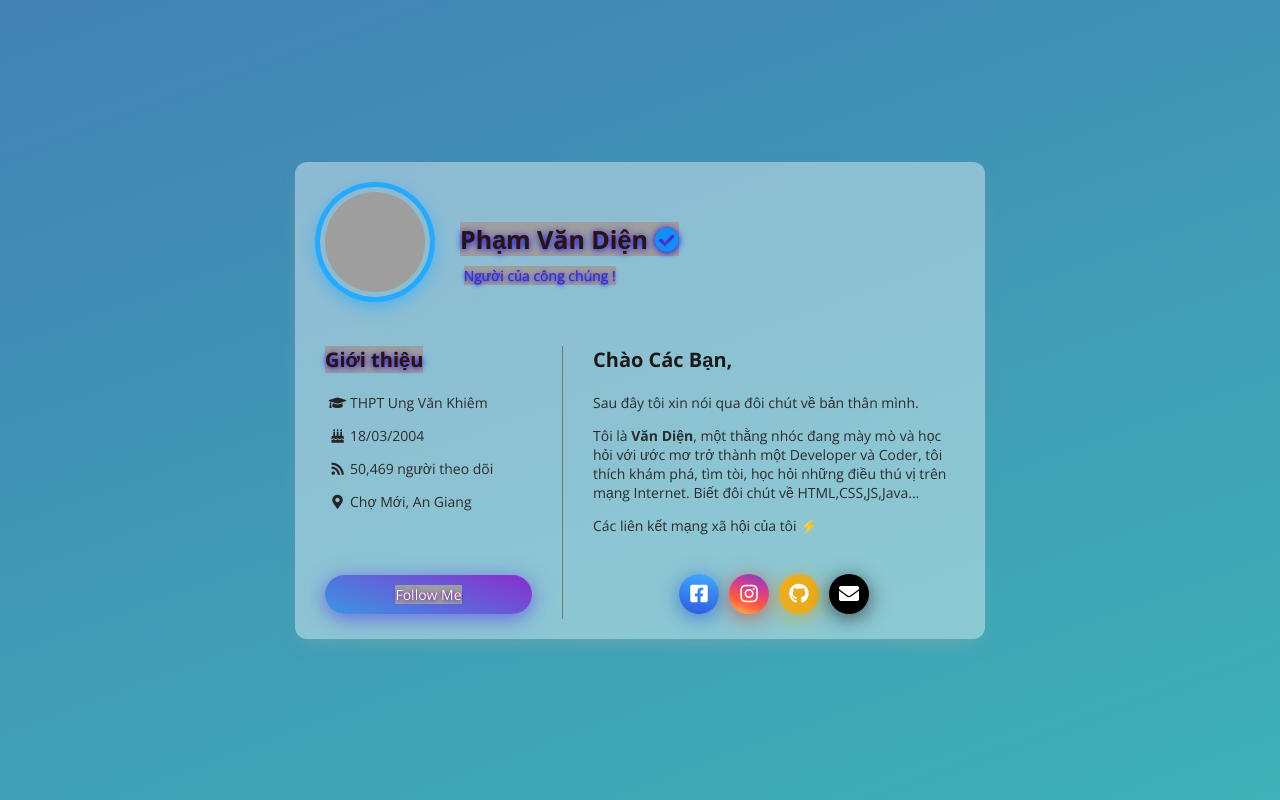
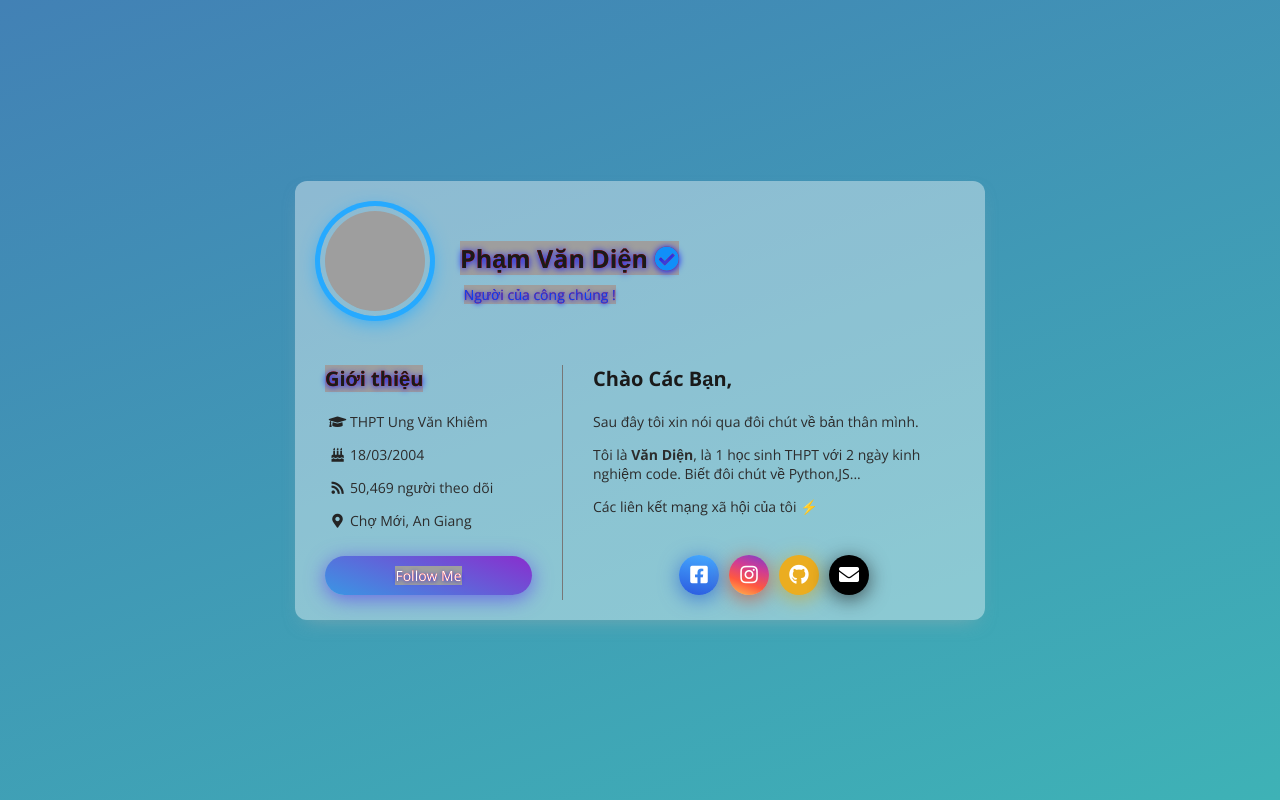
Before and after one commit to khuongkia/D-Jukie.github.io, a plain HTML site: page index.html in a window 1280 px wide. Drawn offline with nearby package versions, Linux system fonts and the light colour scheme; grey boxes are pictures that could not be loaded; some icons are missing.

Commit message:
Update index.html

```diff
--- a/index.html
+++ b/index.html
@@ -69,7 +69,7 @@ var message="NoRightClicking"; function defeatIE() {if (document.all) {(message)
                     <div class='description'>
                         <h3>Chào Các Bạn,</h3>
                         <p>Sau đây tôi xin nói qua đôi chút về bản thân mình.</p>
-                        <p>Tôi là <b>Văn Diện</b>, một thằng nhóc đang mày mò và học hỏi với ước mơ trở thành một Developer và Coder, tôi thích khám phá, tìm tòi, học hỏi những điều thú vị trên mạng Internet. Biết đôi chút về HTML,CSS,JS,Java...</p>
+                        <p>Tôi là <b>Văn Diện</b>, là 1 học sinh THPT với 2 ngày kinh nghiệm code. Biết đôi chút về Python,JS...</p>
                         <p>Các liên kết mạng xã hội của tôi ⚡</p>
                     </div>
                     <ul class="link">
```
